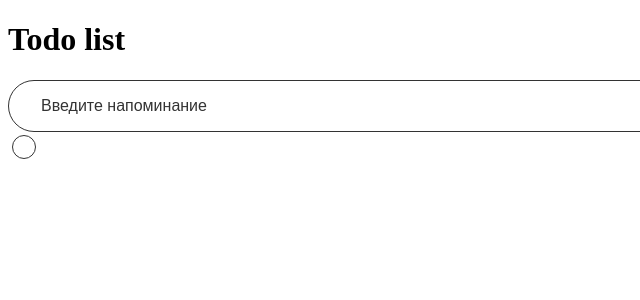
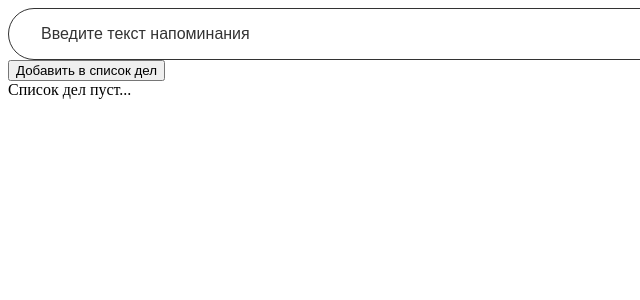
Before and after one commit to GeronSheid/Todo-App, a React (Vite) app: page / in a window 1280 px wide. Shown: the top 300 px of the page, without its empty margins (0-640 px from the left). Built offline with nearby package versions, Linux system fonts and the light colour scheme.

Commit message:
Добавлен базовый функционал, отрефакторен чекбокс

```diff
--- /dev/null
+++ b/src/components/AddForm/AddForm.tsx
@@ -0,0 +1,26 @@
+import { useState } from 'react';
+import { Input } from '../Input/Input';
+import { useAppDispatch } from '../../lib/hooks';
+import { addTodo } from '../../store/todoSlice';
+
+export const AddForm = () => {
+    const [inputValue, setInputValue] = useState<string>('');
+    const dispatch = useAppDispatch();
+
+    const handleSubmit = (e: React.FormEvent<HTMLFormElement>) => {
+        e.preventDefault();
+        dispatch(addTodo(inputValue));
+    }
+
+  return (
+    <form onSubmit={(e) => handleSubmit(e)}>
+        <Input
+          value={inputValue}
+          onChange={(e) => setInputValue(e.target.value)}
+          placeholder="Введите текст напоминания"
+          type="text"
+        />
+        <button>Добавить в список дел</button>
+    </form>
+  )
+}
--- a/src/components/App/App.tsx
+++ b/src/components/App/App.tsx
@@ -1,6 +1,8 @@
 import { useState } from "react"
 import { Input } from "../Input/Input"
 import { TodoItem } from "../TodoItem/TodoItem";
+import { TodoList } from "../TodoList/TodoList";
+import { AddForm } from "../AddForm/AddForm";
 
 
 function App() {
@@ -9,16 +11,8 @@ function App() {
 
   return (
     <>
-      <div>
-        <h1>Todo list</h1>
-        <Input
-          value={inputValue}
-          onChange={(e) => setInputValue(e.target.value)}
-          placeholder="Введите напоминание"
-          type="text"
-        />
-      </div>
-      <TodoItem />
+      <AddForm />
+      <TodoList/>
     </>
   )
 }
--- a/src/components/Checkbox/Checkbox.module.scss
+++ b/src/components/Checkbox/Checkbox.module.scss
@@ -1,6 +1,6 @@
 .checkbox {
 
-    input[type="checkbox"] {
+    input {
         position: relative;
         width: 24px;
         height: 24px;
@@ -8,14 +8,17 @@
         border: 1px solid #333;
         border-radius: 50%;
         outline: none;
+        background-color: transparent;
 
         transition: border-color .3s ease-in-out;
+
+        cursor: pointer;
 
         -webkit-appearance: none;
         appearance: none;
     }
 
-    input[type="checkbox"]::after {
+    input::after {
         content: '';
         position: absolute;
         top: 2px;
@@ -29,15 +32,15 @@
         transition: background-color .3s ease-in-out;
     }
 
+    &_checked {
+        input::after {
+            background-color: #c987fb;
+        }
+    }
+
     &:focus {
         input[type="checkbox"] {
             border-color: #c987fb;
-        }
-    }
-
-    &_checked {
-        input[type="checkbox"]::after {
-            background-color: #c987fb;
         }
     }
 }
--- a/src/components/Checkbox/Checkbox.tsx
+++ b/src/components/Checkbox/Checkbox.tsx
@@ -1,25 +1,22 @@
-import React, { useState, FC } from 'react'
+import { useState, FC } from 'react'
 import styles from './Checkbox.module.scss';
 
 type TProps = {
-    checked: boolean
+    checked: boolean;
+    id?: string;
+    onClick: (e: React.MouseEvent<HTMLInputElement, MouseEvent>) => void;
 }
 
-export const Checkbox: FC<TProps> = ({checked}) => {
-
-    const defaultChecked = checked ? checked : false;
-    const [isChecked, setIsChecked] = useState<boolean>(defaultChecked);
-
-    const isCheckedStyle = `${styles.checkbox} ${isChecked ? styles.checkbox_checked : ''}`;
-
+export const Checkbox: FC<TProps> = ({checked, id, onClick}) => {
+    const isCheckedStyle = `${styles.checkbox} ${checked ? styles.checkbox_checked : ''}`
   return (
     <div className={isCheckedStyle}>
-        <label>
             <input
+                id={id}
                 type="checkbox"
-                onChange={() => setIsChecked(prev => !prev)}
+                defaultChecked={checked}
+                onClick={(e) => onClick(e)}
             />
-        </label>
     </div>
   )
 }
--- /dev/null
+++ b/src/components/TodoItem/TodoItem.module.scss
@@ -0,0 +1,53 @@
+.todoItem {
+    width: 100%;
+    max-width: 30dvh;
+
+    display: flex;
+    align-items: center;
+    justify-content: space-between;
+
+    padding: 0.5em 2em;
+    gap: 30px;
+
+    border: 1px solid #333;
+    border-radius: 2em;
+
+    label {
+        flex: 1 0 auto;
+
+        transition: color .3s ease-in-out;
+
+        cursor: pointer;
+    }
+
+    button {
+        width: 24px;
+        height: 24px;
+
+        display: flex;
+        align-items: center;
+        justify-content: center;
+
+        color: #333;
+        background-color: transparent;
+        border: 1px solid #333;
+        outline: none;
+        border-radius: 50%;
+
+        transition: color .3s ease-in-out, border-color .3s ease-in-out;
+
+        cursor: pointer;
+    }
+}
+
+@media (any-hover: hover) {
+    .todoItem {
+        button:hover {
+            color: #c987fb;
+            border-color: #c987fb;
+        }
+        label:hover {
+            color: #c987fb;
+        }
+    }
+}
--- a/src/components/TodoItem/TodoItem.tsx
+++ b/src/components/TodoItem/TodoItem.tsx
@@ -1,11 +1,30 @@
-import React, { useState } from 'react'
+import { FC } from 'react'
 import { Checkbox } from '../Checkbox/Checkbox'
+import type { ITodo } from './TodoItem.type';
+import { useAppDispatch } from '../../lib/hooks';
+import { deleteTodo, toggleTodo } from '../../store/todoSlice';
+import styles from './TodoItem.module.scss';
 
-export const TodoItem = () => {
-    const [isFulfilled, setIsFulfilled] = useState<boolean>(false);
+export const TodoItem: FC<ITodo> = ({...props}) => {
+    const dispatch = useAppDispatch();
+
+    const handleToggle = (e: React.MouseEvent<HTMLInputElement, MouseEvent>) => {
+        e.preventDefault();
+        dispatch(toggleTodo(props.id))
+    }
+
+    const handleDelete = (e: React.MouseEvent<HTMLButtonElement, MouseEvent>) => {
+        e.preventDefault()
+        dispatch(deleteTodo(props.id))
+    }
+
   return (
-    <div>
-        <Checkbox checked={isFulfilled}/>
+    <div className={styles.todoItem}>
+        <Checkbox checked={props.isFulfilled} id={props.id} onClick={handleToggle}/>
+        <label htmlFor={props.id}>{props.title}</label>
+        <button onClick={(e) => handleDelete(e)} type='button'>
+            &#10006;
+        </button>
     </div>
   )
 }
--- /dev/null
+++ b/src/components/TodoItem/TodoItem.type.ts
@@ -0,0 +1,5 @@
+export interface ITodo {
+    id: string,
+    title: string,
+    isFulfilled: boolean
+}
--- /dev/null
+++ b/src/components/TodoList/TodoList.tsx
@@ -0,0 +1,23 @@
+import { useAppSelector } from '../../lib/hooks';
+import { TodoItem } from '../TodoItem/TodoItem';
+
+export const TodoList = () => {
+    const todos = useAppSelector(state => state.todo.todoList);
+  return (
+    <div>
+        {todos.length > 0
+        ?
+        todos.map(todo => (
+            <TodoItem
+                key={todo.id}
+                id={todo.id}
+                isFulfilled={todo.isFulfilled}
+                title={todo.title}
+            />
+        ))
+        :
+        <span>Список дел пуст...</span>
+        }
+    </div>
+  )
+}
--- a/src/store/todoSlice.tsx
+++ b/src/store/todoSlice.tsx
@@ -1,32 +1,33 @@
 import { PayloadAction, createSlice } from "@reduxjs/toolkit";
+import type { ITodo } from "../components/TodoItem/TodoItem.type";
 
-interface ITodo {
-    id: string,
-    title: string,
-    isFulfilled: boolean
+interface ITodos {
+    todoList: ITodo[];
 }
 
-const initialState: ITodo[] = []
+const initialState: ITodos = {
+    todoList: []
+}
 
 const todoSlice = createSlice({
     name: "todo",
     initialState,
     reducers: {
         addTodo(state, action: PayloadAction<string>) {
-            state.push({
+            state.todoList.push({
                 id: new Date().toISOString(),
                 title: action.payload,
                 isFulfilled: false,
             })
         },
         toggleTodo(state, action: PayloadAction<string>) {
-            const todoToToggle = state.find(todo => todo.id === action.payload);
+            const todoToToggle = state.todoList.find(todo => todo.id === action.payload);
             if(todoToToggle) {
                 todoToToggle.isFulfilled = !todoToToggle?.isFulfilled;
             }
         },
         deleteTodo(state, action: PayloadAction<string>) {
-            state.filter(todo => todo.id !== action.payload);
+            state.todoList = state.todoList.filter(todo => todo.id !== action.payload);
         }
     }
 })
```
Also changed, not shown: src/main.tsx (+5 -3 lines).
